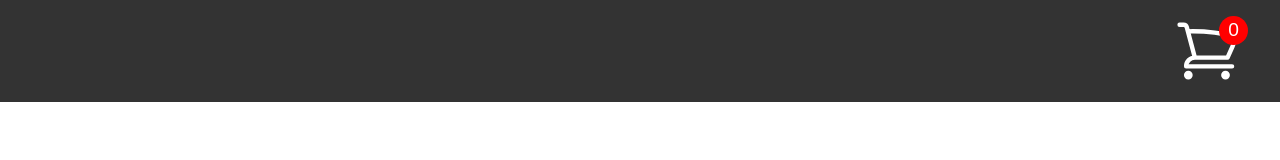
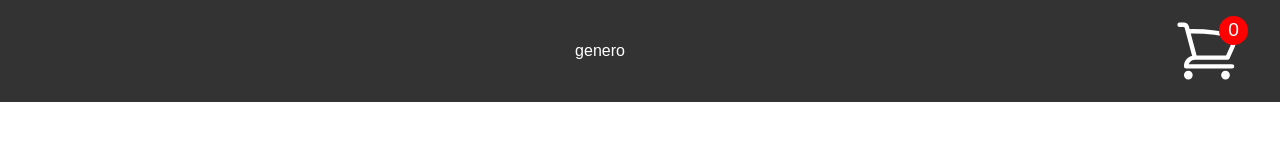
Before and after one commit to renatochoccepalacios/ecommerce-react, a React (Create React App) app: page / in a window 1280 px wide. Shown: the top 160 px of the page. Built offline with nearby package versions, Linux system fonts and the light colour scheme.

Commit message:
iniciando desde 0 el nav

```diff
--- a/src/components/NavBar/NavBar.jsx
+++ b/src/components/NavBar/NavBar.jsx
@@ -3,8 +3,11 @@ import "./index.css";
 function NavBar() {
     return (
         <nav>
+            <a href="">
+
+            </a>
             <ul>
-                <li></li>
+                <li>genero</li>
                 <li></li>
                 <li></li>
                 <li></li>
```
